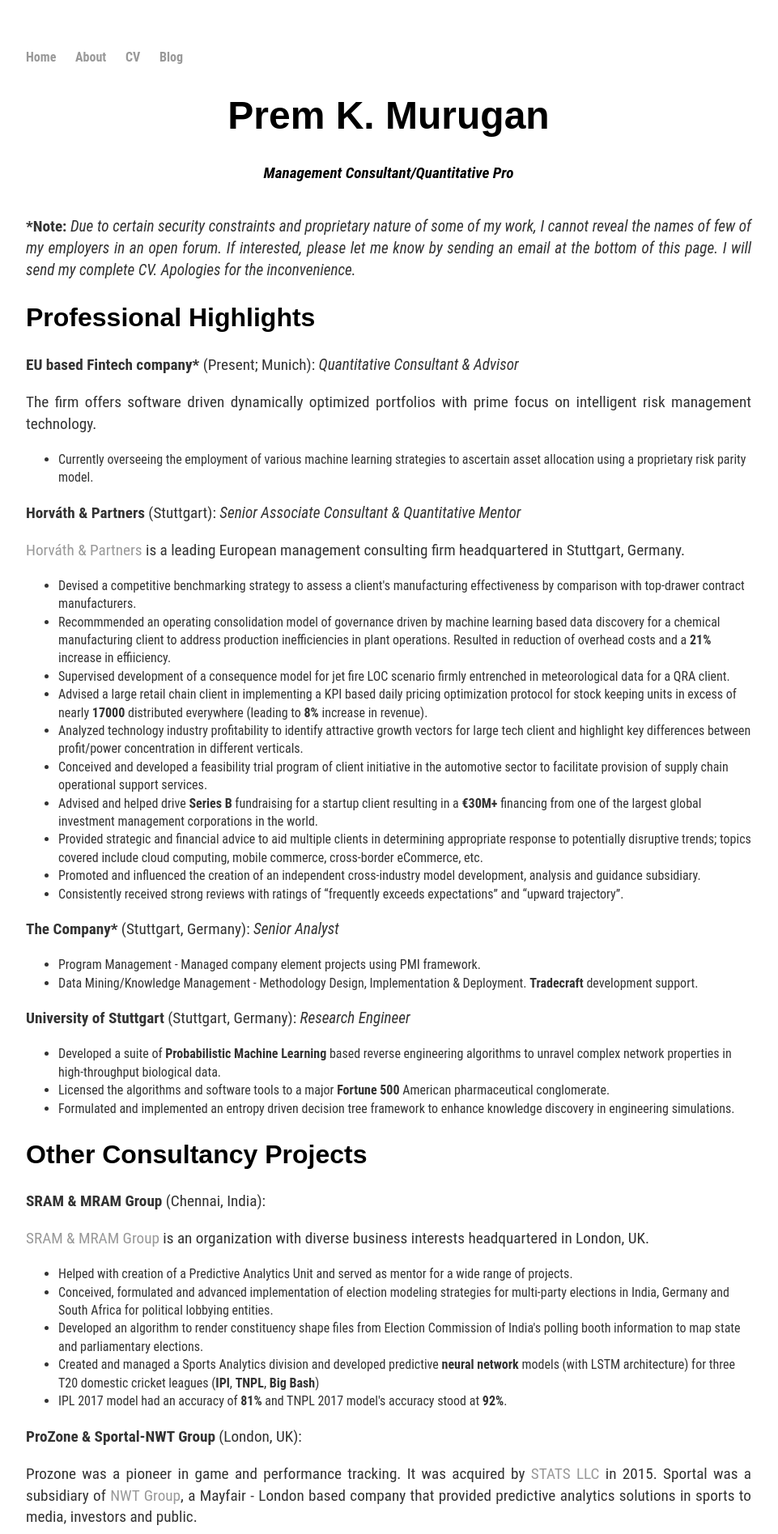
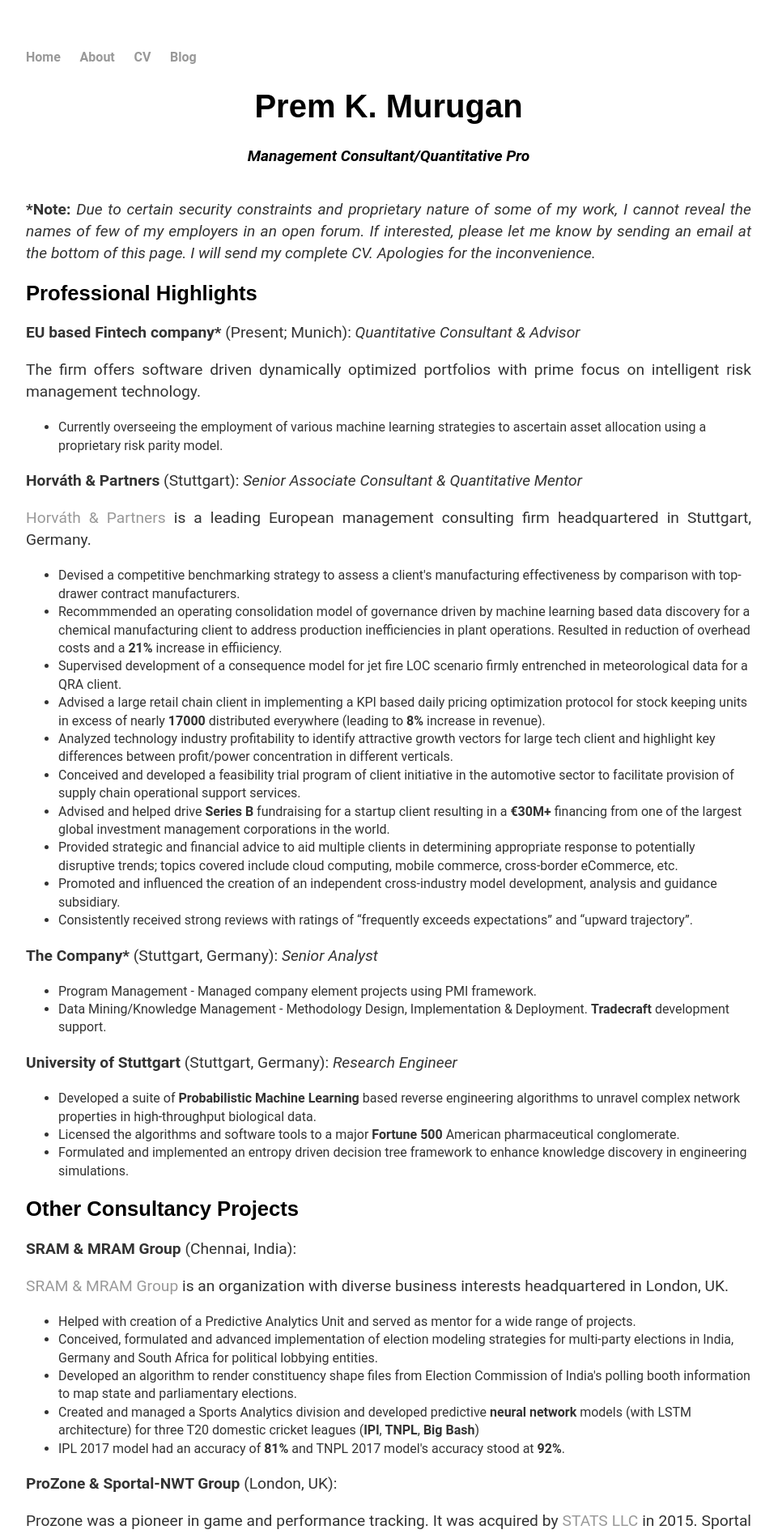
Before and after one commit to DaisukeAramaki/DaisukeAramaki.github.io, a Jekyll site: the page built from cv/index.html, in a window 1280 px wide. Shown: the top 1895 px of the page at 81% size, without its empty margins (160-1121 px from the left). Built offline with Jekyll 4.4.1, drawn with Linux system fonts in a browser that asks for light colours.

Commit message:
Still font related

```diff
--- a/css/main.css
+++ b/css/main.css
@@ -22,12 +22,12 @@
 
 /* CV */
 .cv { margin: 0px 0px 60px; }
-.cv h1 { font-size: 3em; }
-.cv h2 { font-size: 2em; }
-.cv address, .cv .download { font-family: 'Roboto Condensed', 'Arial', 'Sans-Serif'; }
-.cv address, .cv p { font-family: 'Roboto Condensed', 'Arial', 'Sans-Serif'; font-size: 1.2em; }
+.cv h1 { font-size: 2.5em; }
+.cv h2 { font-size: 1.6em; }
+.cv address, .cv .download { font-family: 'Fjalla One', 'Arial', 'Sans-Serif'; }
+.cv address, .cv p { font-family: 'Roboto', 'Arial', 'Sans-Serif'; font-size: 1.2em; }
 ul li{
-  font-family: 'Roboto Condensed', 'Arial', 'Sans-Serif'; font-size: 1em;
+  font-family: 'Roboto', 'Arial', 'Sans-Serif'; font-size: 1em;
 }
 /*.cv .download { float: right; font-size: .8em; text-transform: uppercase; } */
 #hp  {
```
